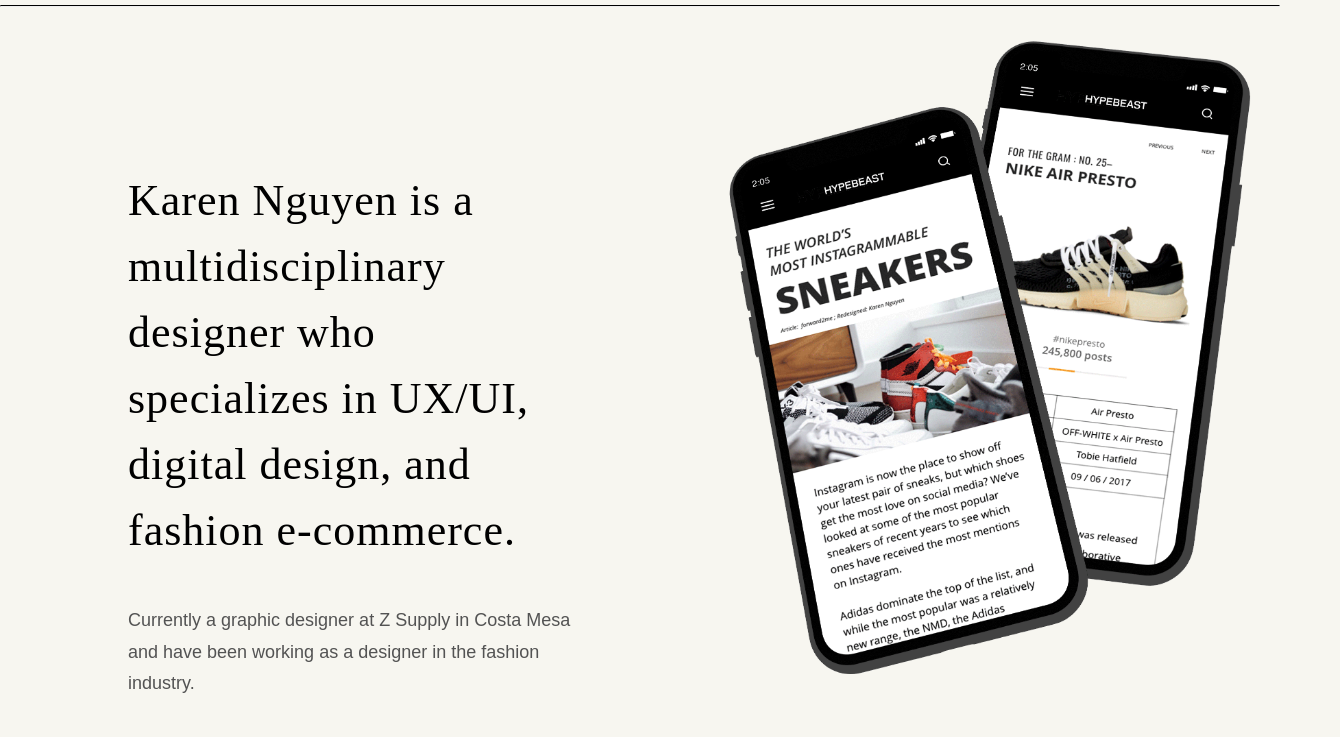
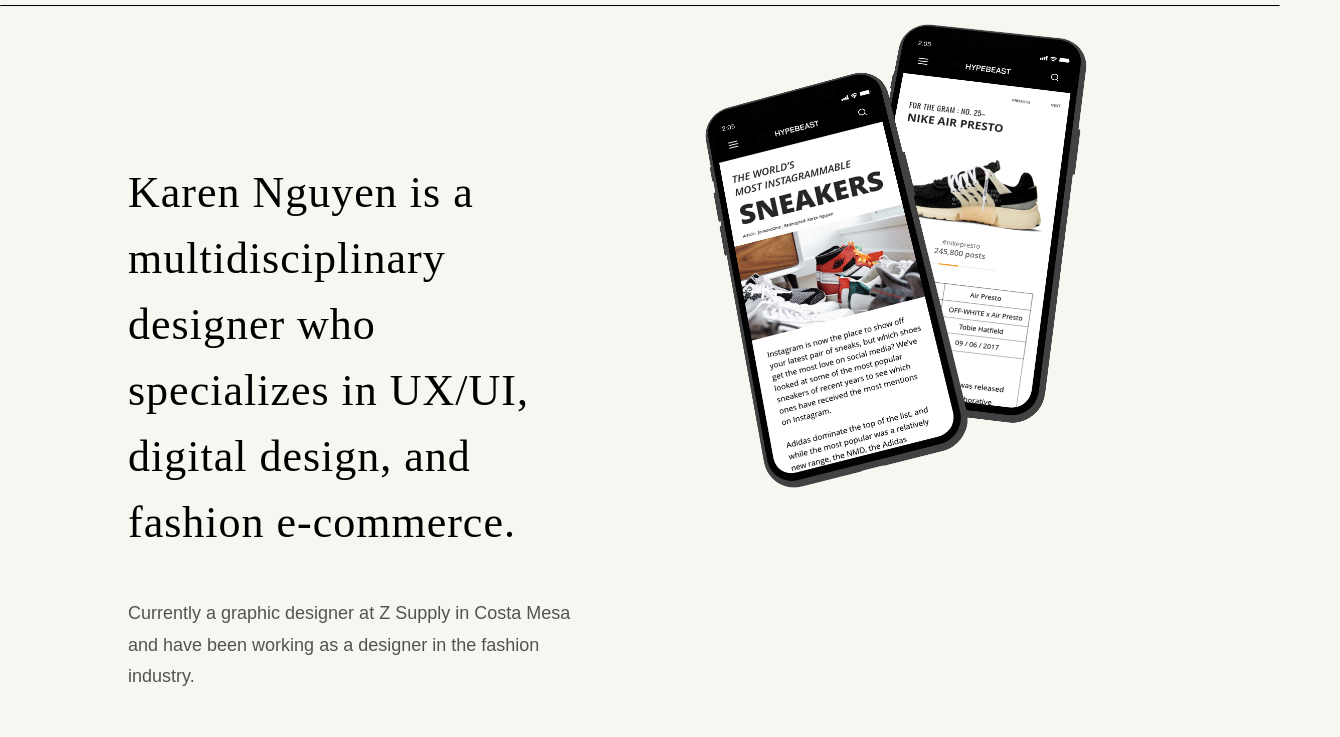
Before and after one commit to karen-nm-nguyen/portfolio, a plain HTML site: page index.html in a window 1280 px wide. Shown: the part 63-800 px from the top of the page, 1340 px wide, since content can reach past the window. Drawn offline with Linux system fonts and the light colour scheme.

Commit message:
Sizing issue part 2 fix

```diff
--- a/style.css
+++ b/style.css
@@ -140,7 +140,7 @@
   height: 100vh;
   display: flex;
   flex-flow: row wrap;
-  padding-top: 20px;
+  padding-top: 1%;
 
 }
 
@@ -153,7 +153,8 @@
 }
 
 .hero_title {
-  width: 70%;
+  max-width: 70%;
+  width: auto;
   position: relative;
   left: 20%;
   top: 12%;
@@ -204,8 +205,9 @@
 
 #hero_img img {
   position: relative;
-  max-width: 700px;
-  height:auto;
+  max-width: 80%;
+  height: auto;
+  width: auto;
 }
 
 /* END ABOVE FOLD */
```
